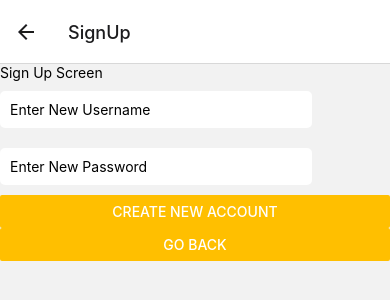
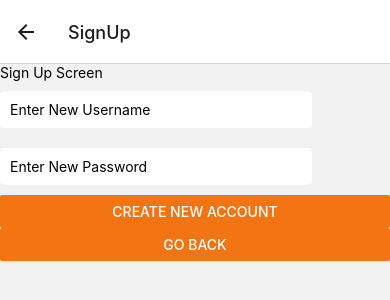
Before and after one commit to JuanPringle/OmniSwipe, a React Native app in the folder my-app/: screen /SignUp in a window 390 px wide. Shown: the top 300 px of the page. Built offline with nearby package versions, Linux system fonts and the light colour scheme.

Commit message:
Update SignUp.js

```diff
--- a/my-app/Screens/SignUp.js
+++ b/my-app/Screens/SignUp.js
@@ -23,12 +23,12 @@ const SignUp = () => {
         />
         <Button
             title="Create New Account"
-            color="#FFBF00"
+            color="#F37413"
             style={styles.input}
         />
         <Button
             title="Go Back"
-            color="#FFBF00"
+            color="#F37413"
             onPress={()=>navigation.navigate("Login")}
             style={styles.input}
         />
```
